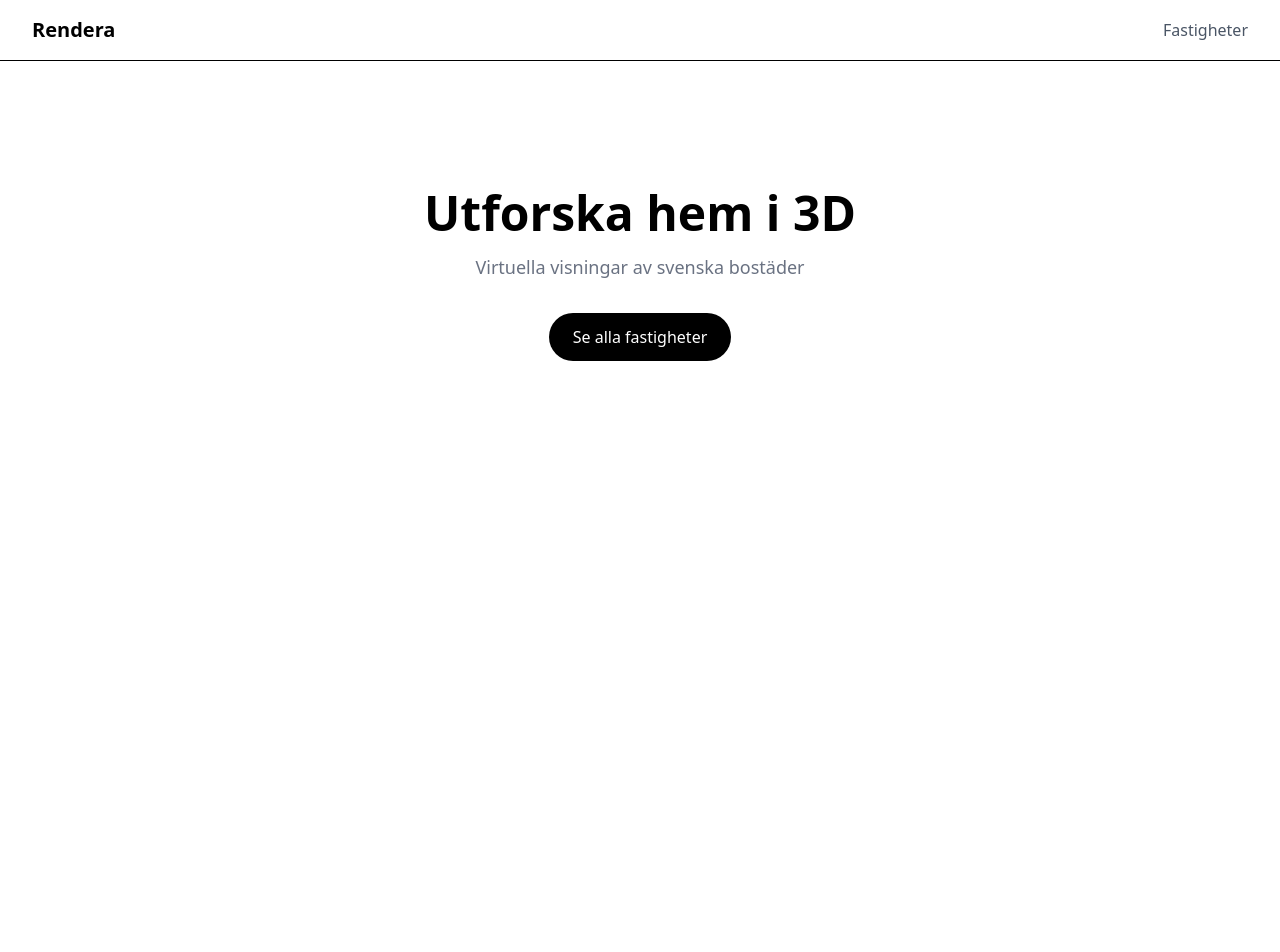
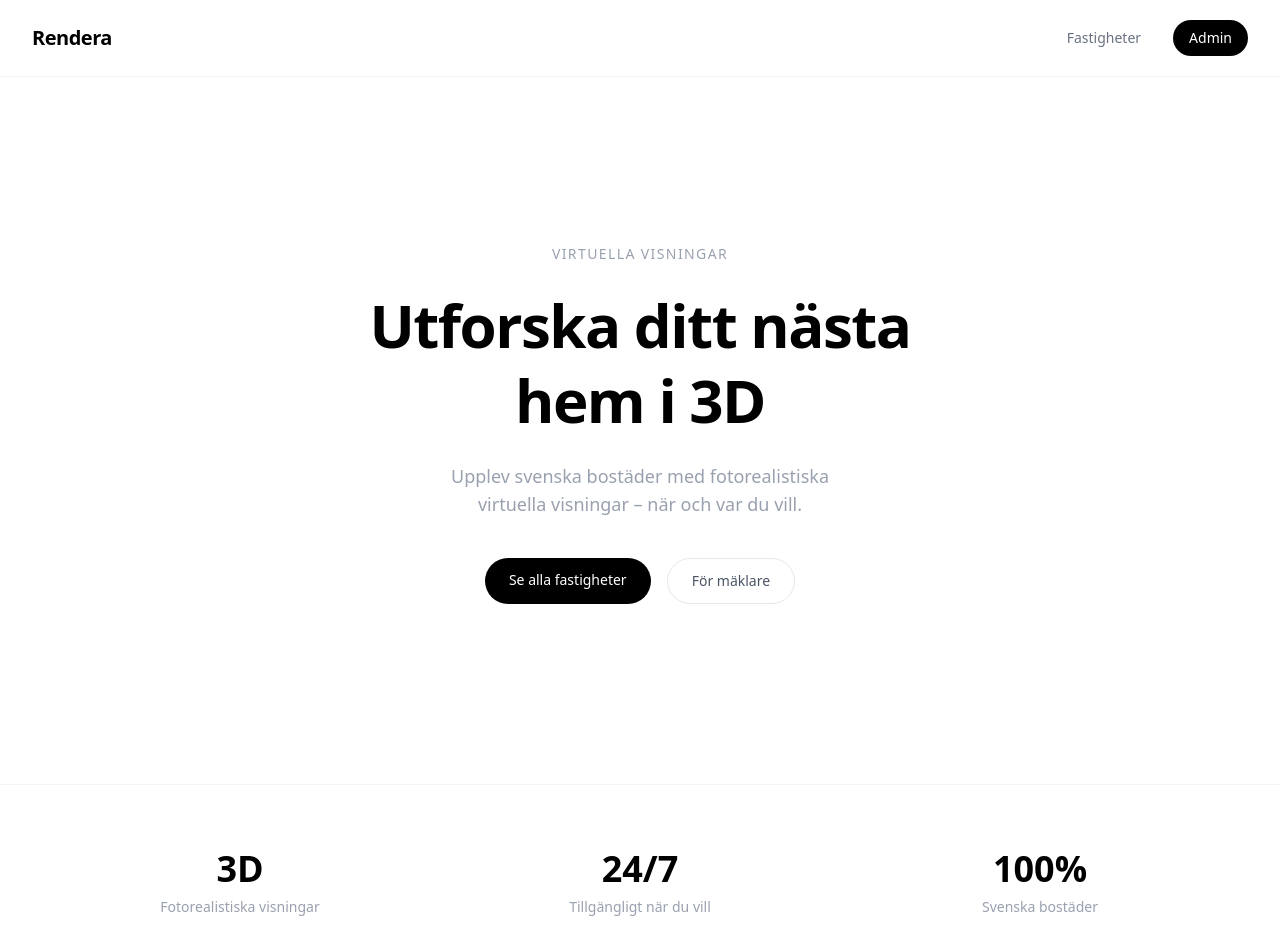
Before and after one commit to Ibrahim-giti/rendera, a Next.js app: page / in a window 1280 px wide. Shown: the top 952 px of the page. Before the commit the page ends 800 px from the top, so only its background shows below. Built offline with nearby package versions, Linux system fonts and the light colour scheme.

Commit message:
design uppdatering

```diff
--- a/app/components/Navbar.tsx
+++ b/app/components/Navbar.tsx
@@ -1,10 +1,18 @@
+import Link from "next/link"
 
 export default function Navbar() {
   return (
-    <nav className="flex items-center justify-between px-8 py-4 border-b">
-      <a href="/" className="text-xl font-semibold">Rendera</a>
-      <div className="flex gap-6">
-        <a href="/fastigheter" className="text-gray-600 hover:text-black">Fastigheter</a>
+    <nav className="fixed top-0 left-0 right-0 z-50 flex items-center justify-between px-8 py-5 bg-white/80 backdrop-blur-md border-b border-gray-100">
+      <Link href="/" className="text-xl font-semibold tracking-tight">
+        Rendera
+      </Link>
+      <div className="flex items-center gap-8">
+        <Link href="/fastigheter" className="text-sm text-gray-500 hover:text-black transition-colors">
+          Fastigheter
+        </Link>
+        <Link href="/admin" className="text-sm bg-black text-white px-4 py-2 rounded-full hover:bg-gray-800 transition-colors">
+          Admin
+        </Link>
       </div>
     </nav>
   )
--- a/app/fastigheter/[id]/page.tsx
+++ b/app/fastigheter/[id]/page.tsx
@@ -12,21 +12,39 @@ export default async function Page({ params }: { params: Promise<{ id: string }>
   if (!fastighet) return <p>Fastigheten hittades inte</p>
 
   return (
-    <main className="max-w-4xl mx-auto px-8 py-12">
-      <h1 className="text-3xl font-bold mb-2">{fastighet.title}</h1>
-      <p className="text-gray-500 mb-8">{fastighet.city}</p>
-
-      <div className="aspect-video w-full bg-gray-100 rounded-xl mb-8 flex items-center justify-center text-gray-400">
-        Matterport-tour kommer här
+    <main className="max-w-5xl mx-auto px-8 py-16">
+      <div className="mb-8">
+        <a href="/fastigheter" className="text-sm text-gray-400 hover:text-black transition-colors">
+          ← Tillbaka
+        </a>
       </div>
 
-      <div className="flex gap-8 text-sm text-gray-600 mb-4">
+      {fastighet.tour_url ? (
+        <iframe
+          src={fastighet.tour_url}
+          className="w-full aspect-video rounded-2xl mb-10"
+          allowFullScreen
+        />
+      ) : (
+        <div className="aspect-video w-full bg-gray-100 rounded-2xl mb-10 flex items-center justify-center text-gray-300 text-sm">
+          Ingen tour tillgänglig
+        </div>
+      )}
+
+      <div className="flex justify-between items-start mb-6">
+        <div>
+          <h1 className="text-3xl font-semibold tracking-tight mb-1">{fastighet.title}</h1>
+          <p className="text-gray-400">{fastighet.city}</p>
+        </div>
+        <p className="text-2xl font-semibold">{fastighet.price.toLocaleString("sv-SE")} kr</p>
+      </div>
+
+      <div className="flex gap-6 text-sm text-gray-500 mb-8 pb-8 border-b border-gray-100">
         <span>{fastighet.size_sqm} m²</span>
         <span>{fastighet.rooms} rum</span>
-        <span>{fastighet.price.toLocaleString("sv-SE")} kr</span>
       </div>
 
-      <p className="text-gray-700">{fastighet.description}</p>
+      <p className="text-gray-600 leading-relaxed">{fastighet.description}</p>
     </main>
   )
 }
--- a/app/fastigheter/page.tsx
+++ b/app/fastigheter/page.tsx
@@ -1,27 +1,33 @@
 import { supabase } from "../lib/supabase"
 
 export default async function Page() {
-  const { data: fastigheter, error } = await supabase
+  const { data: fastigheter } = await supabase
     .from("properties")
     .select("*")
     .eq("status", "active")
 
+  return (
+    <main className="max-w-6xl mx-auto px-8 py-16">
+      <div className="mb-12">
+        <p className="text-sm tracking-widest text-gray-400 uppercase mb-3">Tillgängliga objekt</p>
+        <h1 className="text-4xl font-semibold tracking-tight">Fastigheter</h1>
+      </div>
 
-  console.log("fastigheter:", fastigheter)
-  console.log("error:", error)
+      <div className="grid grid-cols-3 gap-8">
+        {fastigheter?.map((f) => (
 
-  return (
-    <main className="max-w-6xl mx-auto px-8 py-12">
-      <h1 className="text-3xl font-bold mb-8">Fastigheter</h1>
-      <div className="grid grid-cols-3 gap-6">
-        {fastigheter?.map((f) => (
-          <a href={`/fastigheter/${f.id}`} key={f.id} className="border rounded-xl p-4 hover:shadow-md transition">
-            <div className="bg-gray-100 h-48 rounded-lg mb-4"></div>
-            <h2 className="font-semibold">{f.title}</h2>
-            <p className="text-gray-500 text-sm">{f.city}</p>
-            <div className="flex justify-between mt-2 text-sm">
-              <span>{f.size_sqm} m²</span>
-              <span className="font-medium">{f.price.toLocaleString("sv-SE")} kr</span>
+           <a href={`/fastigheter/${f.id}`}
+            key={f.id}
+            className="group cursor-pointer"
+          >
+            <div className="bg-gray-100 rounded-2xl h-56 mb-4 overflow-hidden transition-transform duration-300 group-hover:scale-[1.02]" />
+            <div className="px-1">
+              <h2 className="font-medium text-lg mb-1">{f.title}</h2>
+              <p className="text-gray-400 text-sm mb-3">{f.city}</p>
+              <div className="flex justify-between text-sm">
+                <span className="text-gray-500">{f.size_sqm} m² · {f.rooms} rum</span>
+                <span className="font-medium">{f.price.toLocaleString("sv-SE")} kr</span>
+              </div>
             </div>
           </a>
         ))}
--- a/app/layout.tsx
+++ b/app/layout.tsx
@@ -8,7 +8,7 @@ export default function RootLayout({
 }>) {
   return (
     <html lang="en">
-      <body>
+      <body className="pt-16">
         <Navbar />
         {children}
       </body>
--- a/app/page.tsx
+++ b/app/page.tsx
@@ -1,12 +1,41 @@
 export default function Page() {
   return (
     <main>
-      <section className="flex flex-col items-center justify-center text-center px-4 py-32">
-        <h1 className="text-5xl font-bold mb-4">Utforska hem i 3D</h1>
-        <p className="text-gray-500 text-lg mb-8">Virtuella visningar av svenska bostäder</p>
-      <a href="/fastigheter" className="bg-black text-white px-6 py-3 rounded-full hover:bg-gray-800">
-        Se alla fastigheter
-      </a>
+      <section className="flex flex-col items-center justify-center text-center px-4 min-h-[90vh]">
+        <p className="text-sm tracking-widest text-gray-400 uppercase mb-6">
+          Virtuella visningar
+        </p>
+        <h1 className="text-6xl font-semibold tracking-tight mb-6 max-w-2xl leading-tight">
+          Utforska ditt nästa hem i 3D
+        </h1>
+        <p className="text-gray-400 text-lg mb-10 max-w-md">
+          Upplev svenska bostäder med fotorealistiska virtuella visningar – när och var du vill.
+        </p>
+        <div className="flex gap-4">
+          <a href="/fastigheter" className="bg-black text-white px-6 py-3 rounded-full text-sm hover:bg-gray-800 transition-colors">
+            Se alla fastigheter
+          </a>
+          <a href="#" className="border border-gray-200 text-gray-600 px-6 py-3 rounded-full text-sm hover:border-gray-400 transition-colors">
+            För mäklare
+          </a>
+        </div>
+      </section>
+
+      <section className="border-t border-gray-100 py-16 px-8">
+        <div className="max-w-6xl mx-auto grid grid-cols-3 gap-12 text-center">
+          <div>
+            <p className="text-4xl font-semibold mb-2">3D</p>
+            <p className="text-gray-400 text-sm">Fotorealistiska visningar</p>
+          </div>
+          <div>
+            <p className="text-4xl font-semibold mb-2">24/7</p>
+            <p className="text-gray-400 text-sm">Tillgängligt när du vill</p>
+          </div>
+          <div>
+            <p className="text-4xl font-semibold mb-2">100%</p>
+            <p className="text-gray-400 text-sm">Svenska bostäder</p>
+          </div>
+        </div>
       </section>
     </main>
   )
```
